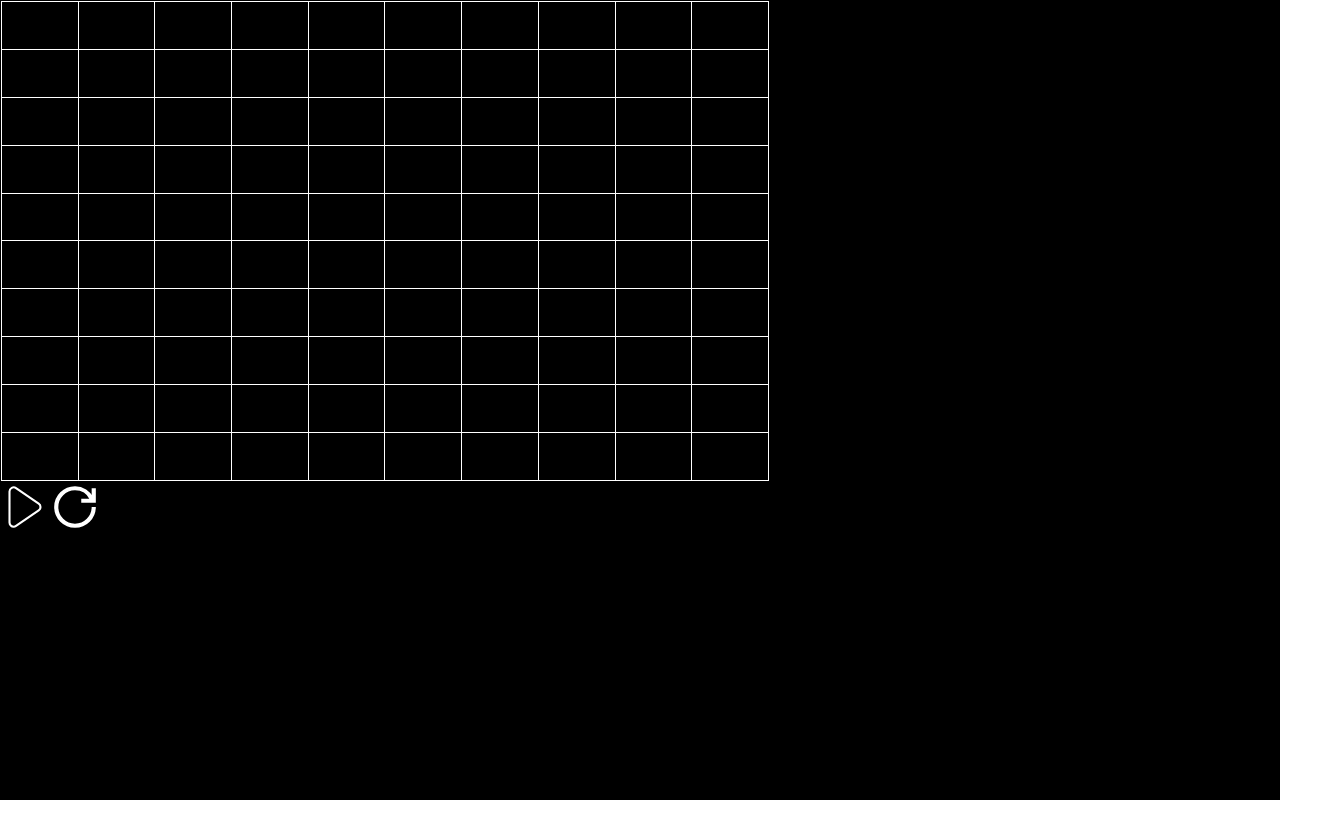
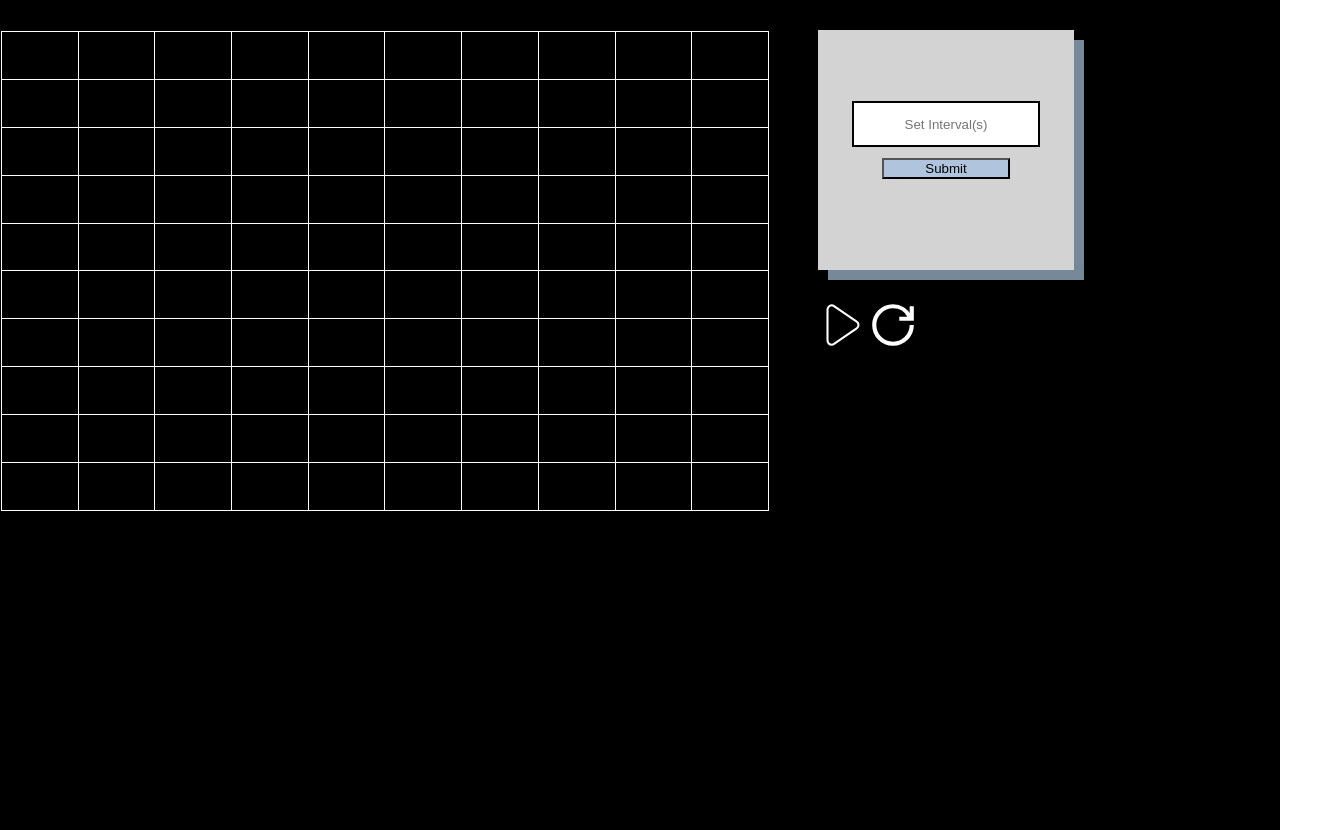
Before and after one commit to ahmadmujeeb33/Cell-Growth-Simulation, a React (Create React App) app in the folder cell-growth-simulation/: page / in a window 1280 px wide. Shown: the whole page, 1330 px wide, since content can reach past the window. Before the commit the page ends 800 px from the top, so only its background shows below. Built offline with nearby package versions, Linux system fonts and the light colour scheme.

Commit message:
added ability to add interval time

```diff
--- a/cell-growth-simulation/src/Components/BacterialSpreadInput/index.tsx
+++ b/cell-growth-simulation/src/Components/BacterialSpreadInput/index.tsx
@@ -1,20 +1,54 @@
 import React, { useRef, useState, useMemo, useEffect } from 'react';
+import './style/index.css';
 
 
 
 interface BacterialSpreadInput {
     updateInterval: (interval: number) => void;
-  }
+}
 
 
 
 export const BacterialSpreadInput: React.FC<BacterialSpreadInput> = ({ updateInterval }) => {
+
     const [input, setInput] = useState("");
+    const [error, setError] = useState(false)
+    const [success,setSuccess] = useState(false)
+
+    const refreshInterval = () => {
+        const num = Number(input)
+
+        if(isNaN(num)){
+            setSuccess(false)
+            setError(true)
+        }
+        else{
+            setError(false)
+            setSuccess(true)
+            updateInterval(parseInt(input, 10))
+
+        }
+
+    }
 
     return (
         <>
-            <input placeholder="Set Interval" onChange={(e) => setInput(e.target.value)} />
-            <button onClick={() => updateInterval(parseInt(input, 10))}>Time Interval</button>
+            <div className = "container">
+                <div className = "input-container">
+                    <input className = "input" placeholder="Set Interval(s)" onChange={(e) => setInput(e.target.value)} />
+                </div>
+                <div className = "button-container">
+                    <button className = "button" onClick={() => refreshInterval()}>Submit </button>
+                </div>
+
+                <div className = "message-container">
+                    {error && <span style = {{"color": "red"}}>Please enter a valid number</span>}
+                </div>
+                <div className = "message-container">
+                    {success && <span style = {{"color": "green"}}>Sucessfully updated time</span>}
+                </div>
+
+            </div>
         </>
     );
 };
--- /dev/null
+++ b/cell-growth-simulation/src/Components/BacterialSpreadInput/style/index.css
@@ -0,0 +1,43 @@
+
+
+
+.container {
+    background-color: lightgray;
+    width: 30vw;
+    height: 30vh;
+    box-shadow: 10px 10px lightslategray;
+    display: flex;
+    flex-direction: column;
+    justify-content: center;
+    width: 50%;
+    gap: 10px;
+}
+
+.input-container {
+    display: block;
+    text-align: center;
+    width: 100%;
+}
+
+.input {
+
+    border: 2px solid black;
+    width: 70%;
+    height: 5vh;
+    text-align: center;
+
+}
+
+.button-container {
+    text-align: center;
+}
+
+.button {
+    width: 50%;
+    background-color: lightsteelblue;
+    cursor: pointer;
+}
+
+.message-container {
+    text-align: center;
+}
--- a/cell-growth-simulation/src/Components/Simulation/index.tsx
+++ b/cell-growth-simulation/src/Components/Simulation/index.tsx
@@ -38,17 +38,27 @@ export const Simulation = () => {
     return (
         <div className = {"simulation-container"}>
 
+
             <Board spreading={spreading} clearGrid={clearGrid} timeInterval={timeInterval}/>
-            {
-                !spreading ? <CiPlay1 style={{fontSize:"50px", color:"white", cursor:"pointer"}} onClick={() => startSimulation()}/>:
-                <CiPause1 style={{fontSize:"50px", color:"white", cursor:"pointer"}} onClick={() => setSpreading(false)} />
 
-            }
+            <div>
+                <>
+                    <BacterialSpreadInput updateInterval={updateInterval}/>
+                </>
 
-            <GrPowerReset style={{fontSize:"50px", color:"white", cursor:"pointer"}}  onClick={() => resetSimulation()} />
-            {/* <div className={"input-container"}>
-                <BacterialSpreadInput updateInterval={updateInterval}/>
-            </div> */}
+                <div style = {{paddingTop: "30px"}}>
+
+                    {
+                        !spreading ? <CiPlay1 style={{fontSize:"50px", color:"white", cursor:"pointer"}} onClick={() => startSimulation()}/>:
+                        <CiPause1 style={{fontSize:"50px", color:"white", cursor:"pointer"}} onClick={() => setSpreading(false)} />
+
+                    }
+
+                    <GrPowerReset style={{fontSize:"50px", color:"white", cursor:"pointer"}}  onClick={() => resetSimulation()} />
+
+                </div>
+
+            </div>
 
         </div>
     )
--- a/cell-growth-simulation/src/Components/Simulation/style/index.css
+++ b/cell-growth-simulation/src/Components/Simulation/style/index.css
@@ -7,14 +7,20 @@
     background-color: black;
     min-height: 100vh;
 
-    /* display: grid;
-    grid-template-columns:  60% 40 */
+    display: grid;
+    grid-template-columns:  60% 40%;
+    gap: 50px;
+    padding-top: 30px;
 
 
 }
 
 
-.input-container {
-    background-color: blue;
+/* .input-container {
     height: 50vh;
+} */
+
+input {
+
+
 }
```
